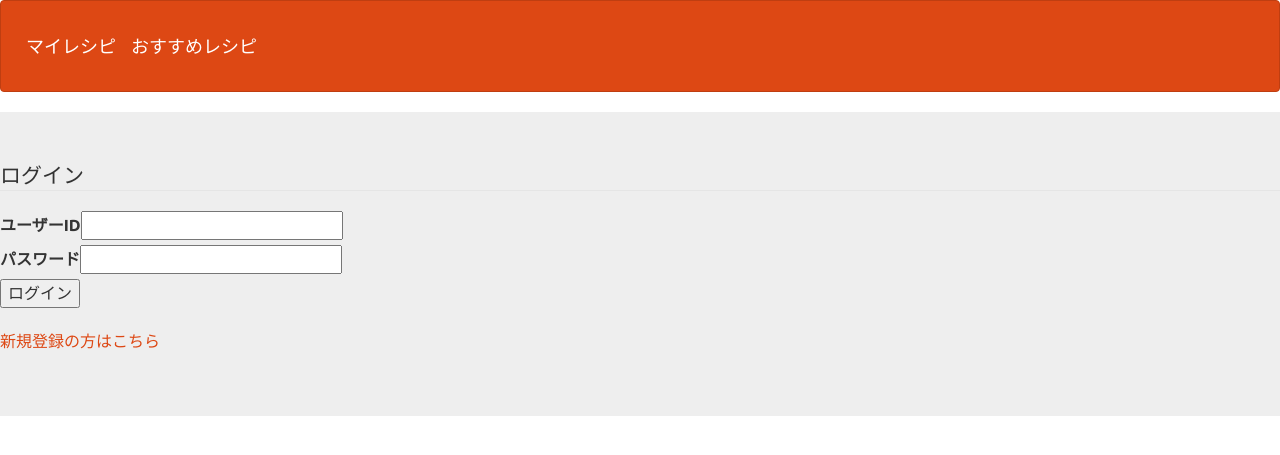
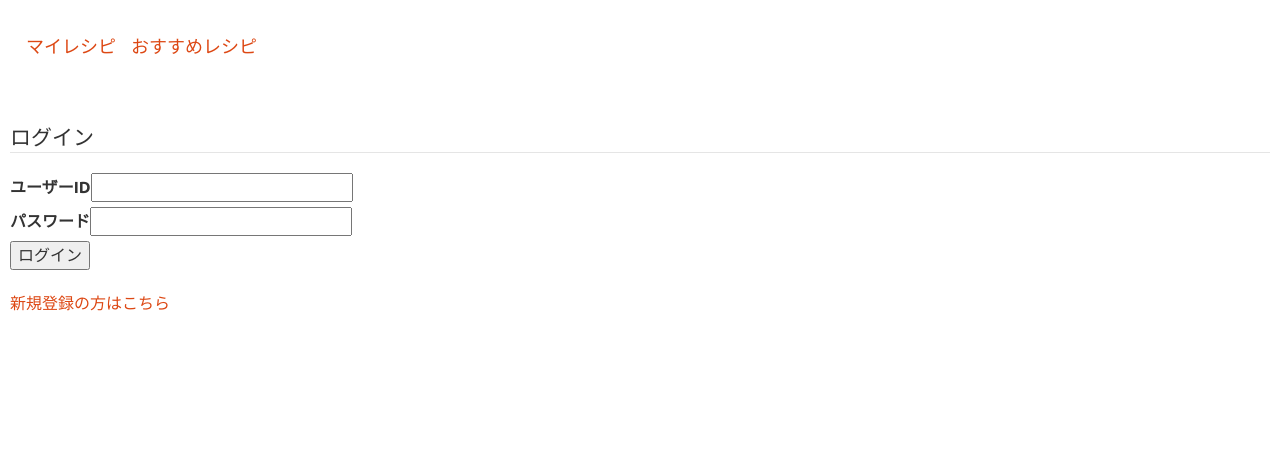
Before and after one commit to metatsushi/git_test2, a PHP site: page /login.php in a window 1280 px wide. Shown: the top 455 px of the page. Run offline with PHP 8.4, Linux system fonts and the light colour scheme.

Commit message:
BootstrapでのCSS修正、ReadMeの更新

```diff
--- a/callApi.php
+++ b/callApi.php
@@ -60,8 +60,8 @@ body {
         <option>カテゴリ</option>
     </select>
     <button id="category_set">決定</button>
-    <a class="navbar-brand" href="myRecipe.php">マイレシピ</a>
-    <a class="navbar-brand" href="logout.php">ログアウト</a>
+    <a class="navbar-light" href="myRecipe.php">マイレシピ</a>
+    <a class="navbar-light" href="logout.php">ログアウト</a>
 </header>
 
 <body>
@@ -129,7 +129,7 @@ $(document).on("click", ".addRecipe", function(){
    console.log(foodImageUrl);
 
 
-   //マイレシピ登録したいレシピをPOSTするためのフォームを作成し、ボタンをおしたLIタグのレシピ情報を挿入しPOSTで送信
+   //マイレシピ登録したいレシピをPOSTするためのフォームを擬似作成し、ボタンをおしたLIタグのレシピ情報を挿入しPOSTで送信
         $('form').append($('<input />', {
             type: 'hidden',
             name: 'recipeDescription',
--- a/common/navbar.php
+++ b/common/navbar.php
@@ -1,6 +1,6 @@
 <?php
 $nav = <<<EOM
-    <nav class="navbar navbar-default">
+    <nav class="navbar navbar-light">
         <div class="container-fluid">
             <div class="navbar-header">
                 <a class="navbar-brand" href="myRecipe.php">マイレシピ</a>
--- a/login.php
+++ b/login.php
@@ -21,13 +21,13 @@ require_once('common/navbar.php');
 
 <!-- Main[Start] -->
 <form method="post" action="login_act.php">
-  <div class="jumbotron">
+  <div class="form-signin w-100 m-auto">
    <fieldset>
     <legend>ログイン</legend>
-     <label>ユーザーID<input type="text" name="lid"></label><br>
-     <label>パスワード<input type="text" name="lpw"></label><br>
+     <label >ユーザーID<input type="text" name="lid" class="mb-3 fw-normal"></label><br>
+     <label class="mb-3 fw-normal">パスワード<input type="text" name="lpw" class="mb-3 fw-normal"></label><br>
      <input type="submit" value="ログイン"><br><br>
-     <a href="registration.php" >新規登録の方はこちら</a>
+     <a href="registration.php" class="mb-3 fw-normal" >新規登録の方はこちら</a>
      <p>
 
      </p>
--- a/myRecipe.php
+++ b/myRecipe.php
@@ -107,7 +107,7 @@ h2 {
 <body>
     <div class="header-container">
         <h2>作りたいレシピ</h2>
-        <a class="navbar-brand" href="callApi.php">おすすめレシピに戻る</a>
+        <a class="navbar-light" href="callApi.php">おすすめレシピに戻る</a>
     </div>
     <div id="selectRecipe">
     </div>
@@ -164,7 +164,7 @@ Object.keys(recipeArr).forEach((key) => {
         const selectHtml =`
             <div class="myRecipe">
                 <p class="id" style="display:none">${val.id}</p>
-                <h3 class="recipeTitle">${val.recipeTitle}</h3>
+                <p class="recipeTitle">${val.recipeTitle}</p>
                 <a href ="${val.recipeUrl}" target="_blank" class="image-wrap">
                     <img src="${val.foodImageUrl}"  class="foodImageUrl" >
                 </a>
```
Also changed, not shown: README.md.
